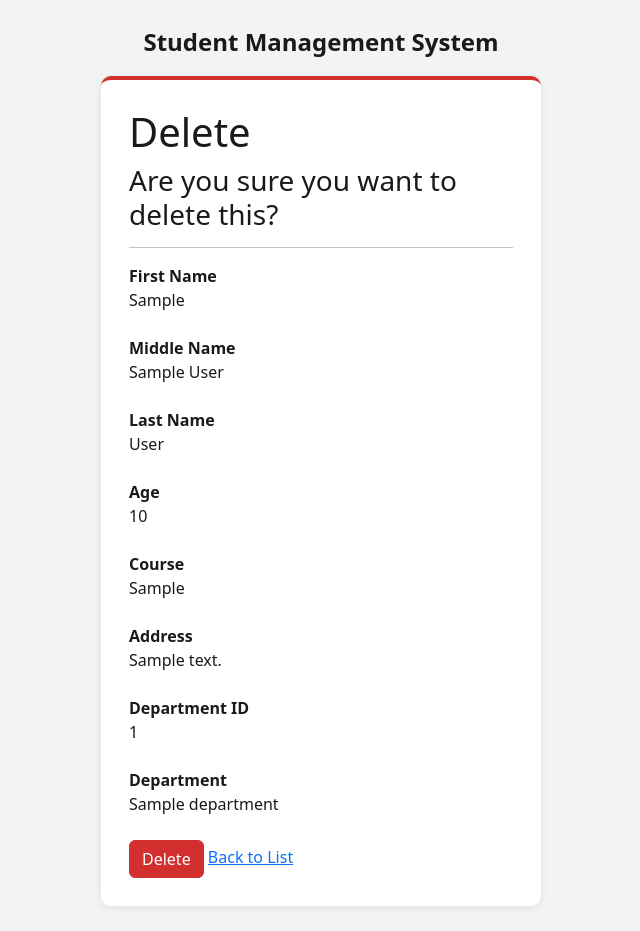
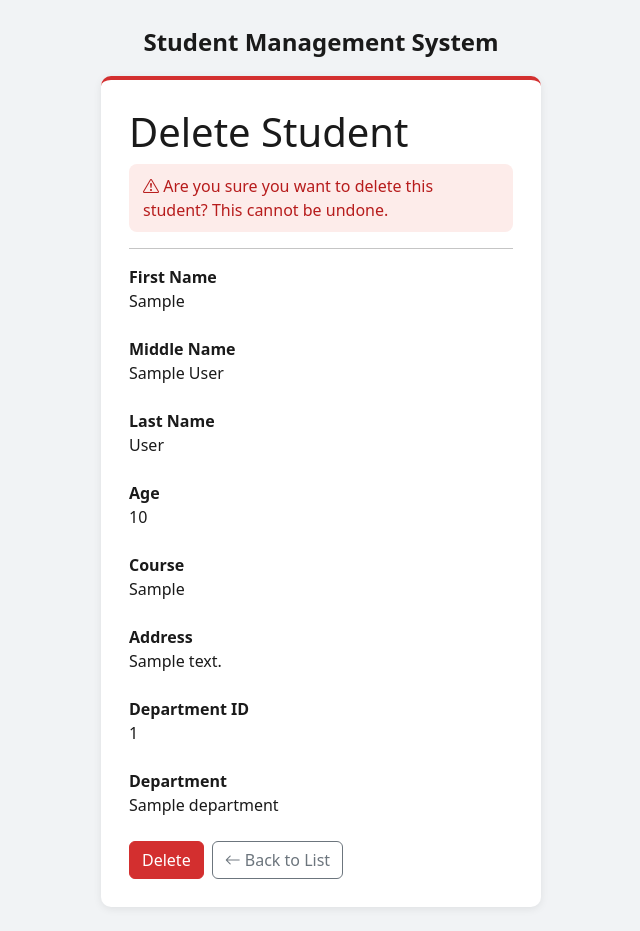
Before and after one commit to ZequeIrish/StudentManagementSystem, an ASP.NET Core app: page /Students/Delete/1 in a window 1280 px wide. Shown: the whole page, without its empty margins (319-959 px from the left). Before the commit the page ends 906 px from the top, so only its background shows below. Run offline with ASP.NET Core 8, Linux system fonts and the light colour scheme; tables that the repository leaves empty hold one stand-in row (values such as "Sample post"); style sheets or scripts are compiled from the project's sources; the project's own start-up code is not run, and a stand-in starts its controllers and pages.

Commit message:
Use theme buttons for Back to List and Edit on student pages
- Add / Edit: Create or Save next to a "Back to List" button
- Details: Edit and "Back to List" buttons; single "Student Details" heading
- Delete: Delete next to "Back to List", warning box, "Delete Student" heading
- Clearer browser tab titles for the four student pages

Co-Authored-By: Claude Opus 5.5 <noreply@anthropic.com>

```diff
--- a/StudentManagementSystem/Views/Students/Delete.cshtml
+++ b/StudentManagementSystem/Views/Students/Delete.cshtml
@@ -1,12 +1,14 @@
 @model StudentManagementSystem.Models.Student
 
 @{
-    ViewData["Title"] = "Delete";
+    ViewData["Title"] = "Delete Student";
 }
 
-<h1>Delete</h1>
+<h1>Delete Student</h1>
 
-<h3>Are you sure you want to delete this?</h3>
+<p class="sms-warning-text">
+    <i class="bi bi-exclamation-triangle"></i> Are you sure you want to delete this student? This cannot be undone.
+</p>
 <div>
 
     <hr />
@@ -74,12 +76,14 @@
             @Html.DisplayFor(model => model.Department.DepartmentName)
         </dd>
     </dl>
-    <form asp-action="Delete">
+    <form asp-action="Delete" class="sms-form-buttons">
         <input type="hidden" asp-for="StudentId" />
         <input type="submit"
                value="Delete"
                class="btn btn-danger"
                onclick="return confirm('Are you sure you want to delete this student?');" />
-        <a asp-action="Index">Back to List</a>
+        <a asp-action="Index" class="btn btn-outline-secondary">
+            <i class="bi bi-arrow-left"></i> Back to List
+        </a>
     </form>
 </div>
--- a/StudentManagementSystem/wwwroot/css/theme.css
+++ b/StudentManagementSystem/wwwroot/css/theme.css
@@ -616,6 +616,23 @@ body.sms-public {
         margin-bottom: 0;
     }
 
+/* ---------- Button rows on form / details / delete pages ---------- */
+
+.sms-form-buttons {
+    display: flex;
+    flex-wrap: wrap;
+    align-items: center;
+    gap: 8px;
+    margin-top: 4px;
+}
+
+.sms-warning-text {
+    color: var(--sms-red-dark);
+    background-color: #fdecea;
+    border-radius: 8px;
+    padding: 10px 14px;
+}
+
 /* ---------- Add / Edit Student form: two columns ---------- */
 
 .sms-form-grid {
```
Also changed, not shown: StudentManagementSystem/Views/Students/Create.cshtml (+5 -6 lines), StudentManagementSystem/Views/Students/Details.cshtml (+9 -6 lines), StudentManagementSystem/Views/Students/Edit.cshtml (+5 -6 lines).
